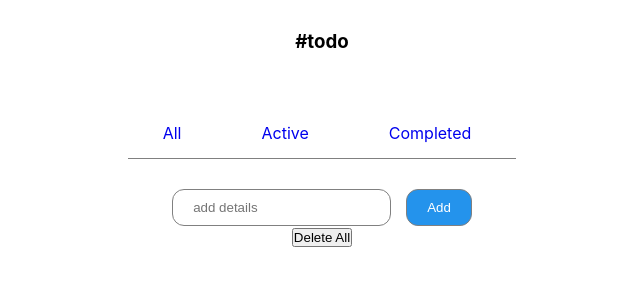
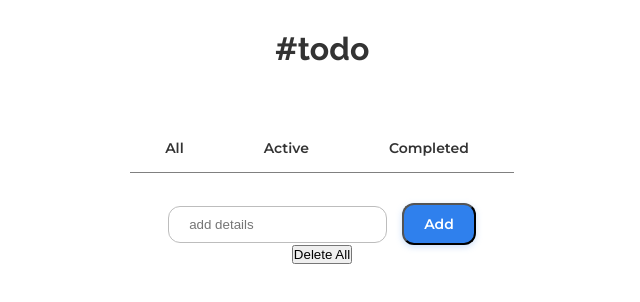
Before and after one commit to venky-cs/todo-app, a React (Create React App) app: page /completed in a window 1280 px wide. Shown: the top 302 px of the page, without its empty margins (318-958 px from the left). Built offline with nearby package versions, Linux system fonts and the light colour scheme.

Commit message:
'fonts-added'

```diff
--- a/src/App.css
+++ b/src/App.css
@@ -1,3 +1,5 @@
+@import url('https://fonts.googleapis.com/css2?family=Montserrat:wght@400;500;600&family=Raleway:wght@700&display=swap');
+
 *{
   margin:0;
   padding: 0;
@@ -9,6 +11,10 @@
 }
 .main h3{
   margin: 30px 0px 50px 0px;
+  font-family: 'Raleway',
+  sans-serif;
+  font-size: 32px;
+  color: #333333;
 }
 nav ul{
   display:flex;
@@ -19,28 +25,58 @@ nav ul li{
   padding:20px 30px 15px 20px;
 }
 nav ul li a{
+  font-family: 'Montserrat',
+  sans-serif;
   text-decoration:none;
   padding: 15px;
+  font-weight: 600;
+  font-size: 14px;
+  color: #333333;
 }
-nav ul li a:enabled{
+nav ul li a:active{
   border-bottom: 2px solid blue;
 }
 .input{
   margin-top: 30px;
 }
-.input input,.input button{
+.input input{
   border-radius: 12px;
   padding:10px 20px;
-  border: 1px solid grey;
+  border: 1px solid #BDBDBD;
   outline: none;
 }
 .input button{
   margin-left: 15px;
-  background:rgba(26, 142, 236, 0.952);
+  box-shadow: 0px 2px 6px rgba(127, 177, 243, 0.4);
+  background:#2F80ED;
+  font-family: 'Montserrat',
+  sans-serif;
+  font-weight: 600;
+  font-size: 14px;
   color: white;
   cursor: pointer;
+  border-radius:12px;
+  padding:10px 20px;
+  outline: none;
 }
 .list input{
   margin:10px 20px;
   padding: 50px;
 }
+
+.list{
+  width: 300px;
+}
+
+label{
+  font-family: 'Montserrat',
+  sans-serif;
+  font-weight: 500;
+  font-size: 18px;
+  line-height: 22px;
+  color: #000000;
+}
+
+.delBtn{
+  float: right;
+}
--- a/src/component/Completed.js
+++ b/src/component/Completed.js
@@ -9,7 +9,7 @@ function Completed({test}) {
             {contextFilter.map((data) => <div className='list' onClick={(e) => (console.log(e.target.innerHTML))}>
                 <input type='checkbox' checked={data && data.complete} />
                 <label style={data && data.complete ? { textDecoration: 'line-through' } : null}>{data && data.value}</label>
-                <button id={data && data.id} onClick={(e) => {
+                <button className="delBtn" id={data && data.id} onClick={(e) => {
                     let data = JSON.parse(localStorage.getItem('todo'))
                     let value = e.target.id;
                     // data[value] = data.pop();
@@ -25,7 +25,7 @@ function Completed({test}) {
                 }}>Delete</button>
             </div>
             )}
-            <button onClick={() =>{
+            <button className="delBtn" onClick={() =>{
             localStorage.removeItem('todo')
             test()}}>Delete All</button>
         </div>
```
Also changed, not shown: 1 other file (tests, documents, lock files or other folders).
